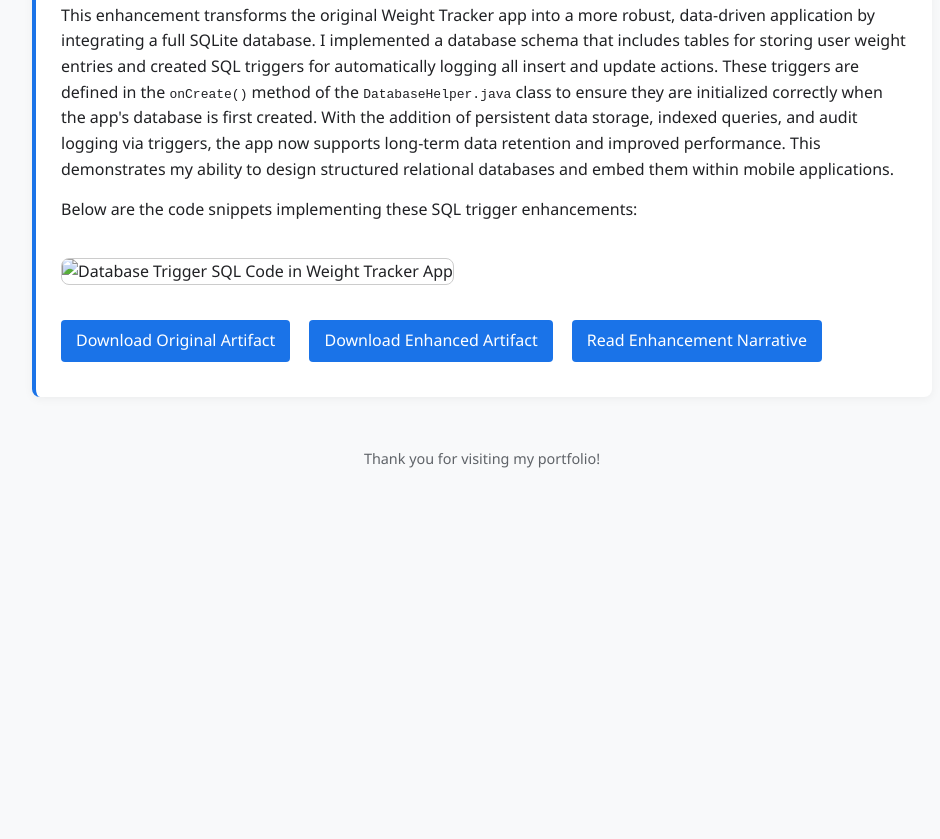
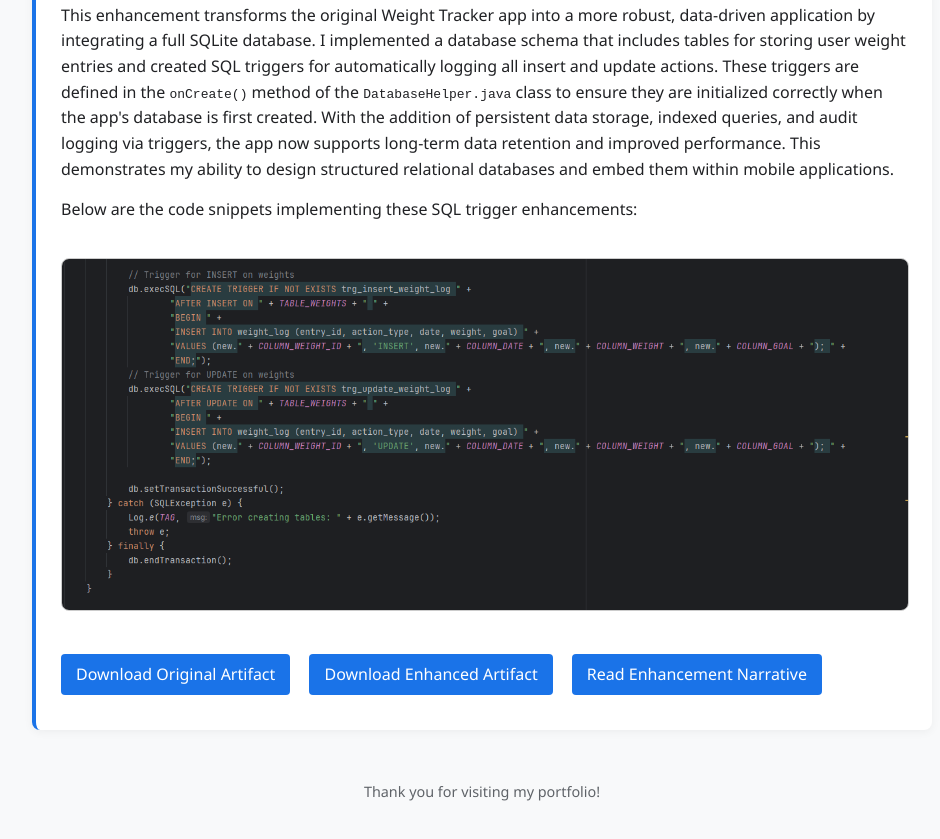
Before and after one commit to jorgoexe/ePortfolio-CS-499, a plain HTML site: page index.html in a window 1280 px wide. Shown: the part 3946-4785 px from the top of the page, without its empty margins (158-1098 px from the left). Before the commit the page ends 4456 px from the top, so only its background shows below. Drawn offline with Linux system fonts and the light colour scheme.

Commit message:
Update index.html

```diff
--- a/index.html
+++ b/index.html
@@ -193,7 +193,7 @@
      <p>
       Below are the code snippets implementing these SQL trigger enhancements:
     </p>
-    <img src="enhancement_three/weight_tracker_database_triggers.png" alt="Database Trigger SQL Code in Weight Tracker App" style="max-width: 100%; margin: 20px 0; border: 1px solid #ccc; border-radius: 8px;" />
+    <img src="enhancement-three/weight_tracker_database_triggers.png" alt="Database Trigger SQL Code in Weight Tracker App" style="max-width: 100%; margin: 20px 0; border: 1px solid #ccc; border-radius: 8px;" />
 
     <div class="download-links">
       <a href="enhancement-three/WeightTrackerOriginal.zip" target="_blank" rel="noopener noreferrer">Download Original Artifact</a>
```
